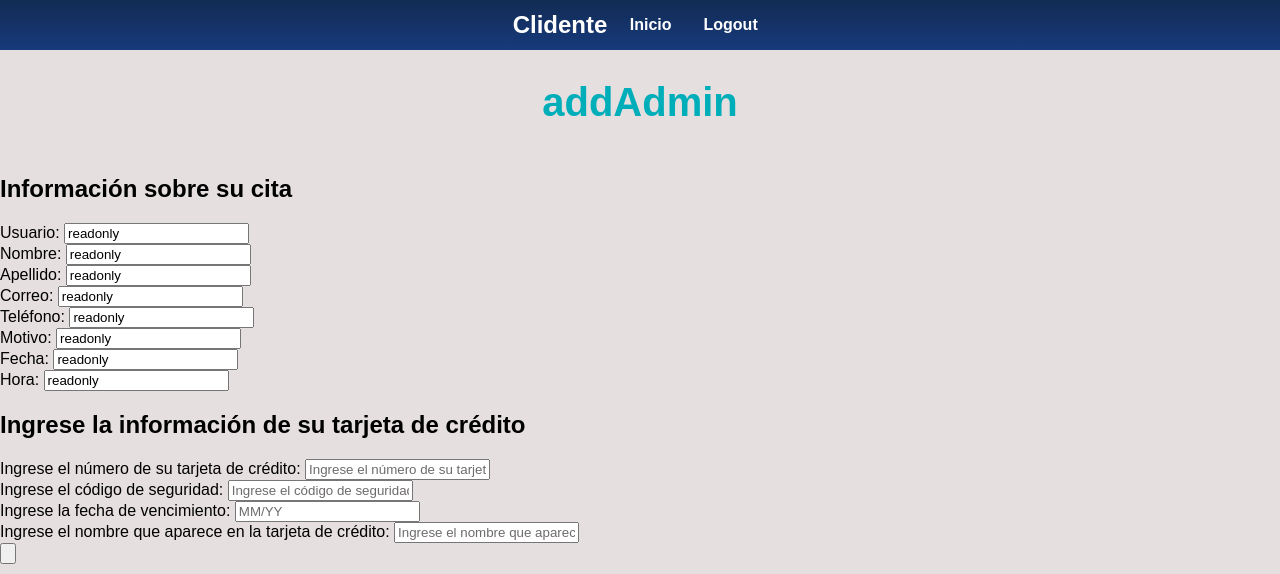
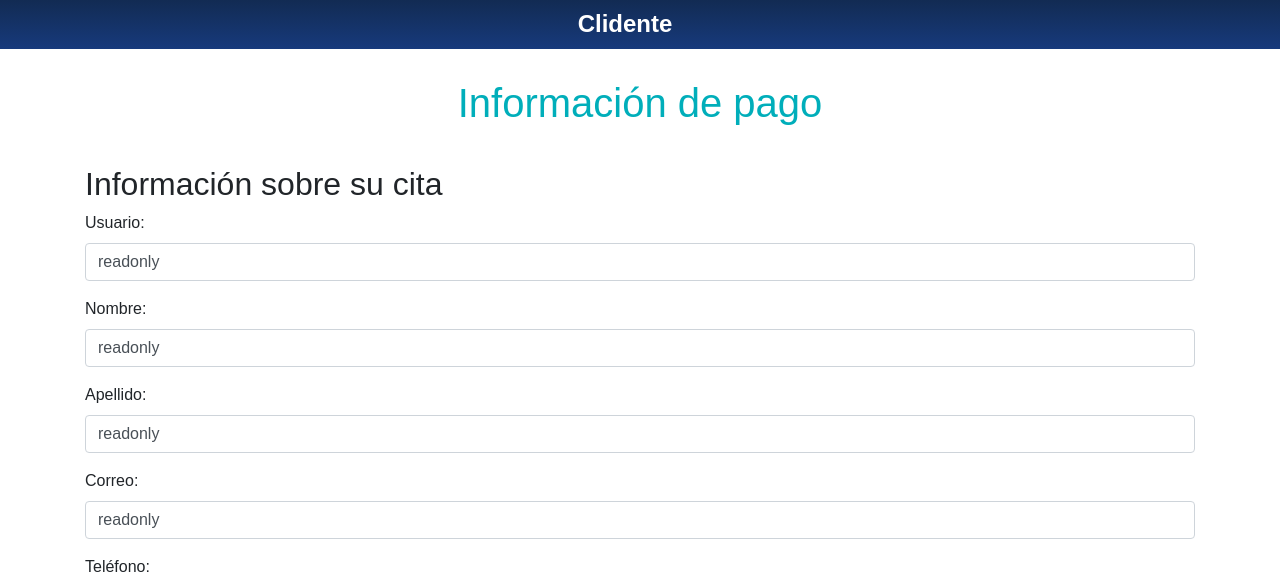
Before and after one commit to sofiadenice/Proyecto-Programacion-de-Aplicaciones, a Flask app: template templates/logged/pago.html in a window 1280 px wide. Shown: the top 574 px of the page. Run offline with Flask 2, Linux system fonts and the light colour scheme; the template is opened without the code that fills it, so the values that code supplies are empty; some libraries are stand-ins or nearby versions.

Commit message:
funcionar el metodo de pago

```diff
--- a/routes/dashboard_routes.py
+++ b/routes/dashboard_routes.py
@@ -93,8 +93,8 @@ class DashboardRoutes:
                 user = session["login_user"]
 
                 citaDic = {"user":user, "correo":correo, "nombre":nombre, "apellido":apellido, "telefono":telefono, "motivo":motivo, "fecha":fecha, "hora":hora}
-
-                return render_template("pago", citaDic=citaDic)
+                url2 = f"{templateFolder}pago.html"
+                return render_template(url2, citaDic=citaDic)
 
         @app.route("/pago", methods=["GET", "POST"])
         def pago():
--- a/templates/logged/pago.html
+++ b/templates/logged/pago.html
@@ -7,6 +7,8 @@
     <meta name="viewport" content="width=device-width, initial-scale=1.0">
     <title>Clidente | Pago</title>
     <link rel="stylesheet" href="/static/style.css">
+    <link rel="shortcut icon" type="image/x-icon" href="/static/images/logo.ico" />
+    <link rel="stylesheet" href="https://maxcdn.bootstrapcdn.com/bootstrap/4.5.2/css/bootstrap.min.css">
     <script src="/static/script.js" defer></script>
 </head>
 
@@ -20,20 +22,20 @@
         </a>
         <div name="linkers" class="nav">
         <ul>
-            <li><a href="{{url_for('dashboard')}}">Inicio</a></li>
+
             <div class="container" id="login">
                 <!--<li><a href="{{url_for('login')}}">Login</a></li>-->
                 <!--<li><img src="{{url_for('static', filename='images/unnamed.png')}}" width="40" height="40" alt="">-->
-                <li><a onclick="logout()" href="">Logout</a></li>
+
             </div>
         </ul>
         </div>
     </nav>
 
     <div class="container">
-        <h1>addAdmin {{ type }}</h1>
+        <h1>Información de pago</h1>
 
-        <form action="{{ url_for('addAdminForm', type=type) }}" method="post">
+        <form action="{{ url_for('pago', type=type) }}" method="post">
 
             <h2>Información sobre su cita</h2>
             <div class="form-group">
```
